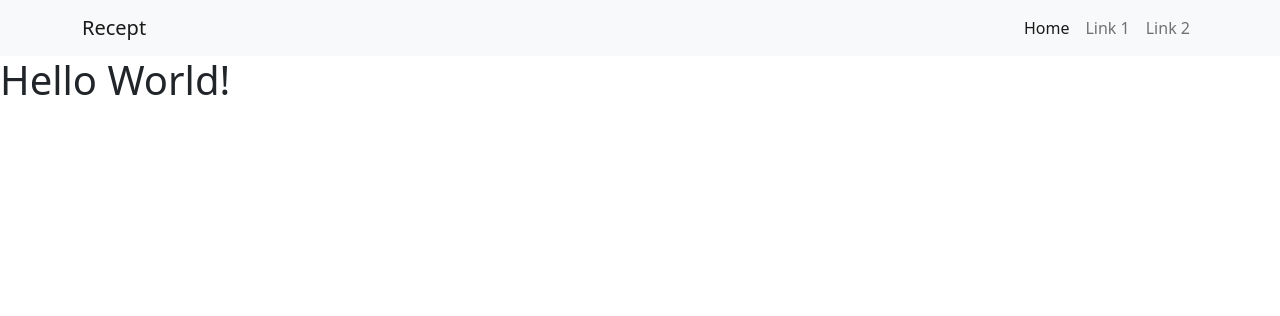
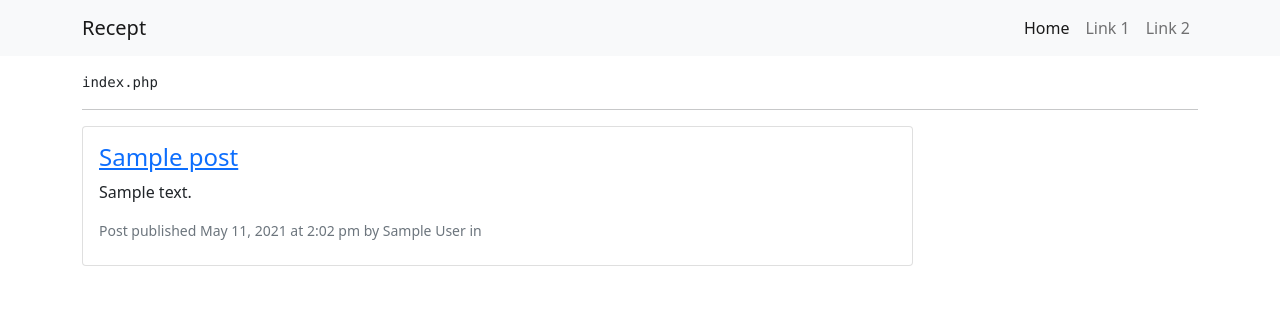
Before and after one commit to ShakirSalman/recept_theme, a WordPress theme: template index.php in a window 1280 px wide. Shown: the top 316 px of the page. Run offline with PHP 8.4 and a stand-in for WordPress, Linux system fonts and the light colour scheme; the site name, menu and one post (Sample post) are stand-ins, and other content is empty.

Commit message:
Display a posts
Display a posts in index.php by loop the post and show excerpt of content.

```diff
--- a/index.php
+++ b/index.php
@@ -1,8 +1,34 @@
 <?php
-	get_header();
+get_header();
 ?>
 
-	<h1>Hello World!</h1>
+<main class="container mt-3">
+
+	<pre>index.php</pre>
+
+	<hr />
+
+	<div class="row">
+		<div class="col-md-9 content">
+			<!-- Do we have any posts to display? -->
+			<?php if (have_posts()) : ?>
+				<!-- Yay, we has posts do display! -->
+				<?php while (have_posts()) : ?>
+					<!-- Start post -->
+					<?php
+						// Load next post to display
+						the_post();
+						get_template_part('template-parts/content', 'excerpt');
+					?>
+					<!-- End post -->
+				<?php endwhile; ?>
+			<?php else: ?>
+				<p>Sorry, no posts found.</p>
+			<?php endif; ?>
+		</div><!-- /.col-md-9 -->
+
+	</div><!-- /.row -->
+</main><!-- /.container -->
 
 <?php
-	get_footer();
+get_footer();
--- /dev/null
+++ b/template-parts/content-excerpt.php
@@ -0,0 +1,40 @@
+<article class="card mb-4">
+
+	<?php if (has_post_thumbnail()) : ?>
+		<div class="row g-0">
+			<div class="col-md-4">
+				<a href="<?php the_permalink(); ?>">
+					<?php the_post_thumbnail('featured-image-thumb', ['class' => 'img-fluid']); ?>
+				</a>
+			</div><!-- /.col-md-4 -->
+
+			<div class="col-md-8">
+	<?php endif; ?>
+				<div class="card-body">
+					<header>
+						<h2 class="card-title h4">
+							<a href="<?php the_permalink(); ?>">
+								<?php the_title(); ?>
+							</a>
+						</h2>
+					</header>
+
+					<div class="card-text">
+						<!-- before the_excerpt(); -->
+						<?php the_excerpt(); ?>
+						<!-- after the_excerpt(); -->
+					</div>
+
+					<footer>
+						<div class="card-meta text-muted small mb-2">
+							Post published <?php echo get_the_date(); ?> at <?php the_time(); ?> by <?php the_author(); ?> in <?php the_category(', '); ?>
+						</div>
+					</footer>
+				</div>
+	<?php if (has_post_thumbnail()) : ?>
+			</div><!-- /.col-md-8 -->
+
+		</div><!-- /.row -->
+	<?php endif; ?>
+
+</article>
```
